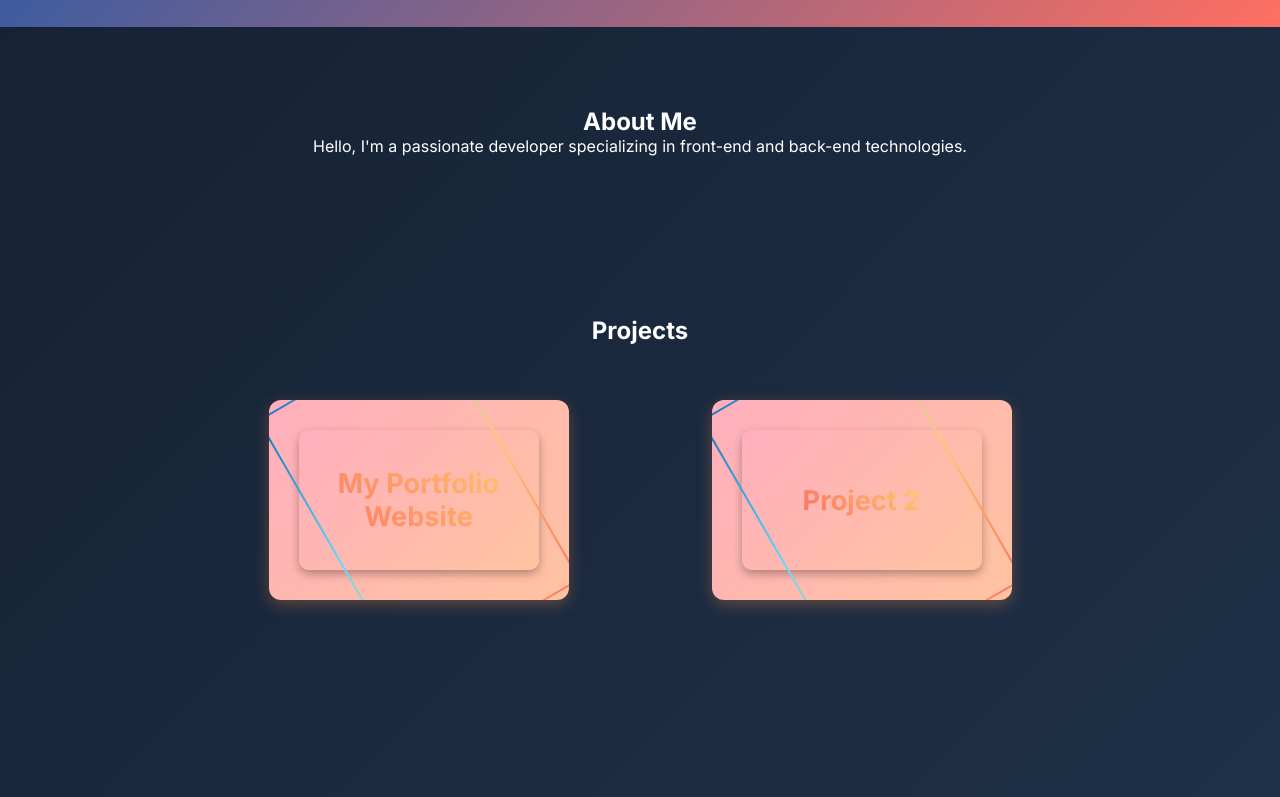
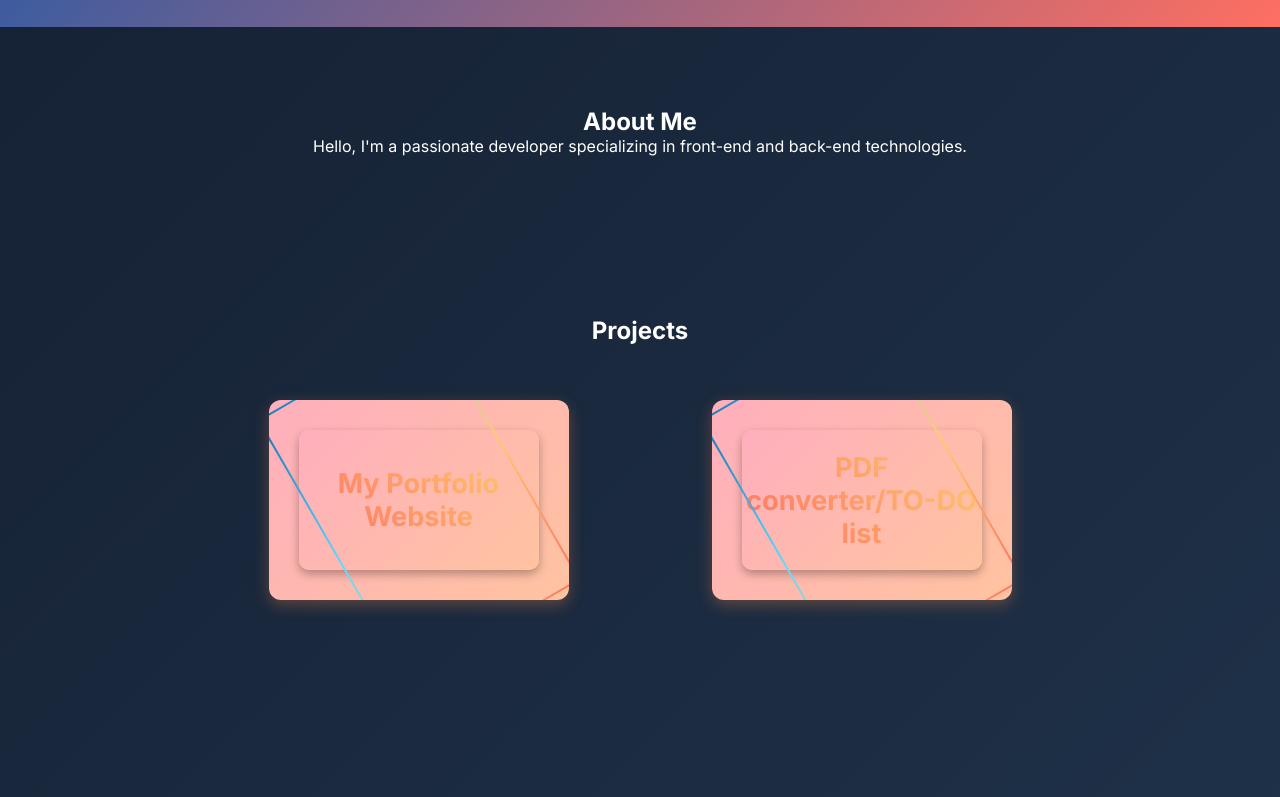
Before and after one commit to Aadithya-vv/Portfolio-website, a plain HTML site: page index.html in a window 1280 px wide. Shown: the part 473-1270 px from the top of the page. Drawn offline with Linux system fonts and the light colour scheme.

Commit message:
Update index.html

```diff
--- a/index.html
+++ b/index.html
@@ -45,21 +45,17 @@
       </div>
     </div>
 
-    <div class="project-card">
+    <a href="https://text-to-pdf-and-todo-website-v2.onrender.com/" target="_blank" class="project-card" style="text-decoration: none; color: inherit;">
       <div class="card-inner">
         <div class="card-front">
-          <a href="https://text-to-pdf-and-todo-website-v2.onrender.com/" target="_blank" style="color: inherit; text-decoration: none;">
-            <h3>Project 2</h3>
-          </a>
+          <h3>PDF converter/TO-DO list</h3>
         </div>
         <div class="card-back">
-          <a href="https://text-to-pdf-and-todo-website-v2.onrender.com/" target="_blank" style="color: inherit; text-decoration: none;">
-            <p>This is a fun little project I made for me and my friends to keep
-            track of my college works. Made using HTML, CSS, and JavaScript.</p>
-          </a>
+          <p>This is a fun little project I made for me and my friends to keep
+          track of my college works. Made using HTML, CSS, and JavaScript.</p>
         </div>
       </div>
-    </div>
+    </a>
 
   </div>
 </section>
```
